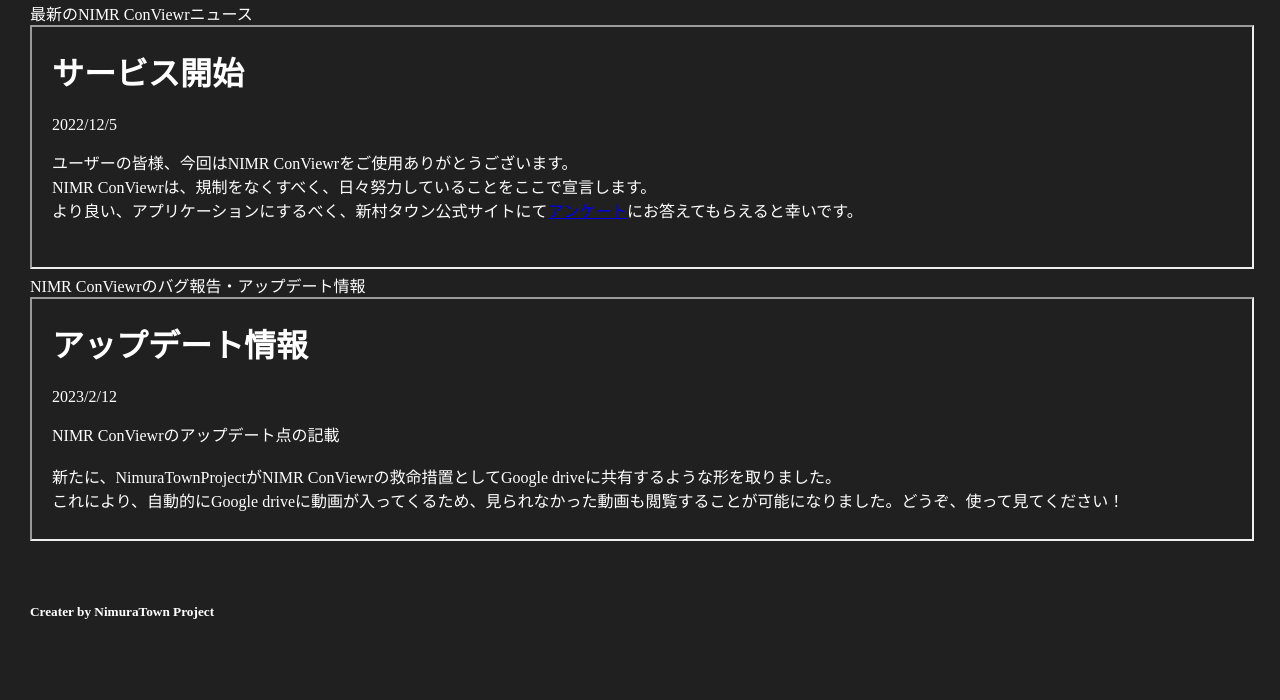
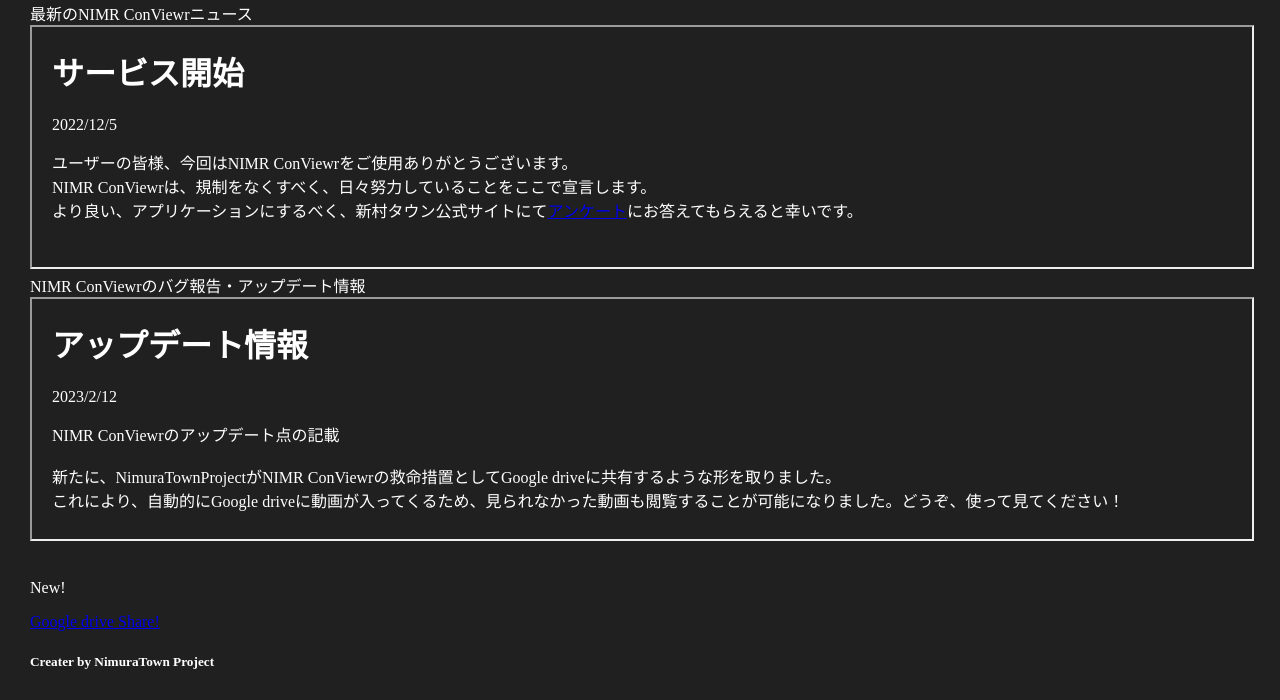
Before and after one commit to information-literacy/client, a plain HTML site: page home-ncv.html in a window 1280 px wide. Shown: the part 166-866 px from the top of the page. Before the commit the page ends 816 px from the top, so only its background shows below. Drawn offline with Linux system fonts and the light colour scheme.

Commit message:
update
2023/2/12

```diff
--- a/home-ncv.html
+++ b/home-ncv.html
@@ -26,6 +26,8 @@
       <iframe src="./update.html" style="width: 100%; height: 240px;"></iframe>
       <br>
       <br>
+      <p>New!</p>
+      <a href="https://drive.google.com/drive/folders/1MdU4vS065mjLVGyh7VnU0yi5Nis0Cz9-?usp=sharing">Google drive Share!</a>
       <br>
       <h5>Creater by NimuraTown Project</h5>
     </div>
```
